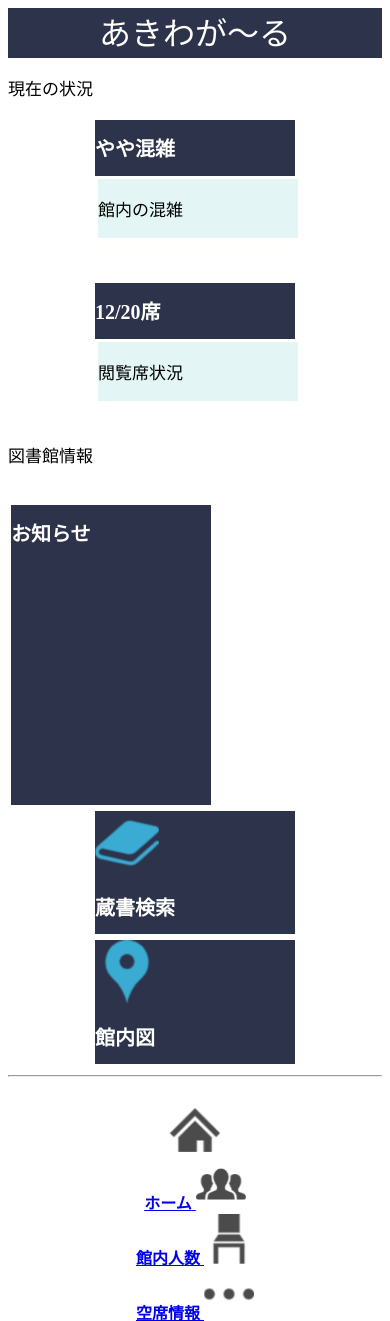
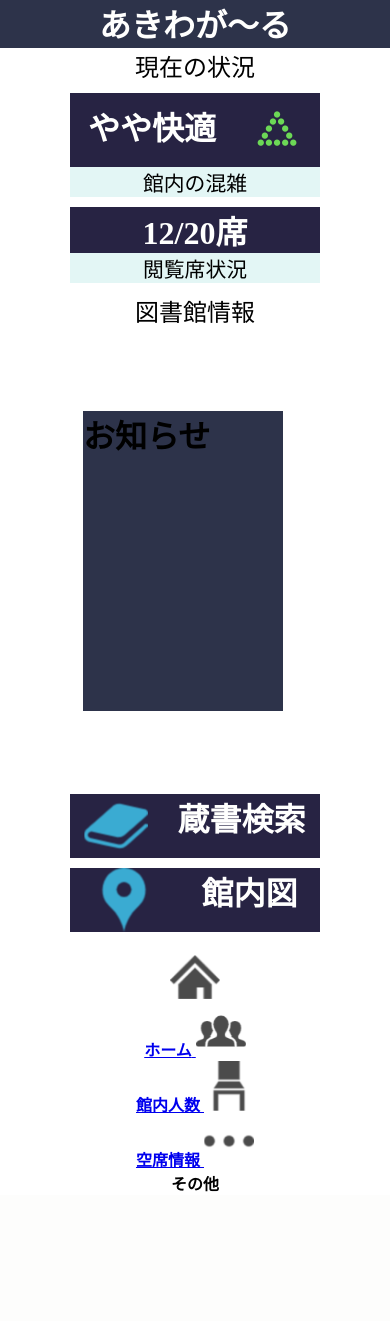
Before and after one commit to ibakosen-PBL2021/Akiwa-girl, a Django app: page / in a window 390 px wide. Shown: the top 1321 px of the page. After the commit the page ends 1192 px from the top, so only its background shows below. Run offline with Django 4.2, Linux system fonts and the light colour scheme.

Commit message:
refine crowdedness and seat vacancy

```diff
--- a/akiwagirl/home/static/home/style.css
+++ b/akiwagirl/home/static/home/style.css
@@ -1,53 +1,70 @@
-t {
+@media screen and (max-width: 480px) {
+  body {
+    margin: 0 0;
+  }
+  h1, p {
+    margin: 0 0;
+  }
+  #t {
     color:#FFFFFE;
-     font-size: 32px;
+    font-size: 2em;
     margin-right: auto;
     margin-left: auto;
+    text-align: center;
   }
-
-  p {
-      color:#000000;
-       font-size: 17px;
+  #heading {
+    text-align: center;
+    font-size: 1.5em;
   }
-
-  h1 {
+  .box{
+    display: flex;
+    justify-content: space-around;
     color: #FFFFFE;
-    font-size: 20px;
-    margin-right: auto;
-    margin-left: auto;
+    text-align: center;
+    width: 250px;
+    background-color: #272343;
+    margin: 10px auto 0 auto;
   }
-
-  .box{width: 200px;
-      margin: 5em　;
-      border: solid 3px #FFFFFE;
-      background-color: #2D334A;
-      margin-right: auto;
-      margin-left: auto;
+  .crowdedness h1{
+    margin: 10px auto;
   }
-
-    .box2{width: 200px;
-      margin: 5em　;
-      border: solid 3px #FFFFFE;
+  .crowd_icon img{
+    width: 50px;
+    height: 50px;
+    margin: 10px auto;
+  }
+  .box_s{
+    color: #FFFFFE;
+    text-align: center;
+    width: 250px;
+    background-color: #272343;
+    margin: 10px auto 0 auto;
+  }
+  .box2{
+    color: #000000;
+    text-align: center;
+    width: 250px;
     background-color: #E3F6F5;
+    margin: 0 auto 10px auto;
   }
-
+  .box2 p{
+    font-size: 1.3em;
+  }
   .box3{width: 200px;
-      margin: 5em　;
+    margin: 5em;
     height: 300px;
     border: solid 3px #FFFFFE;
     background-color: #2D334A;
   }
-
   header {
-      display: flex;
     width: 100%;
-      height: 50px;
+    height: 3em;
     background-color: #2D334A;
   }
-
   footer {
     width: 100%;
     height: 30px;
     text-align: center;
     padding: 20px 0;
   }
+}
--- a/akiwagirl/home/templates/home/index.html
+++ b/akiwagirl/home/templates/home/index.html
@@ -5,32 +5,31 @@
     <meta charset="UTF-8">
     <title>あきわが～る</title>
     <link rel="stylesheet" type="text/css" href="{% static 'home/style.css' %}">
-
+    <meta name="viewport" content="width=device-width, initial-scale=1, minimum-scale=1, maximum-scale=1, user-scalable=no">
   </head>
   <body>
     <header>
-        <t>あきわが～る</t>
-      <nav class="nav">
-      </nav>
+        <h1 id="t">あきわが～る</h1>
     </header>
-    <p>現在の状況</p>
+    <p id="heading">現在の状況</p>
     <div class="box">
-      <h1>やや混雑</h1>
+      <div class="crowdedness"><h1>{{ crowdedness }}</h1></div>
+      <div class="crowd_icon">
+        {% if num > 10 %}
+          <img src="{% static 'home/images/triangle.png' %}">
+        {% endif %}
+      </div>
+    </div>
     <div class="box2">
       <p>館内の混雑</p>
     </div>
+    <div class="box_s">
+      <h1>12/20席</h1>
     </div>
-<br>
-<br>
-    <div class="box">
-      <h1>12/20席</h1>
     <div class="box2">
       <p>閲覧席状況</p>
     </div>
-    </div>
-<br>
-    <p>図書館情報</p>
-    <br>
+    <p id="heading">図書館情報</p>
     <div class="box3">
       <h1>お知らせ</h1>
     </div>
@@ -42,7 +41,6 @@
       <img src="{% static 'home/images/pin.png' %}">
       <h1>館内図</h1>
     </div>
-<hr >
     <footer>
       <a href="../">
           <img src="{% static 'home/images/home.png' %}" width="50" height="50" alt="色玉"><br>
--- a/akiwagirl/home/views.py
+++ b/akiwagirl/home/views.py
@@ -3,4 +3,12 @@
 # Create your views here.
 
 def index(request):
-    return render(request, 'home/index.html')
+    num = 12
+    crowdedness = "快適"
+    if num > 10:
+        crowdedness = "やや快適"
+    dist = {
+        'num': num,
+        'crowdedness': crowdedness,
+    }
+    return render(request, 'home/index.html', dist)
```
Lines whose indentation alone changed are shown as unchanged.
